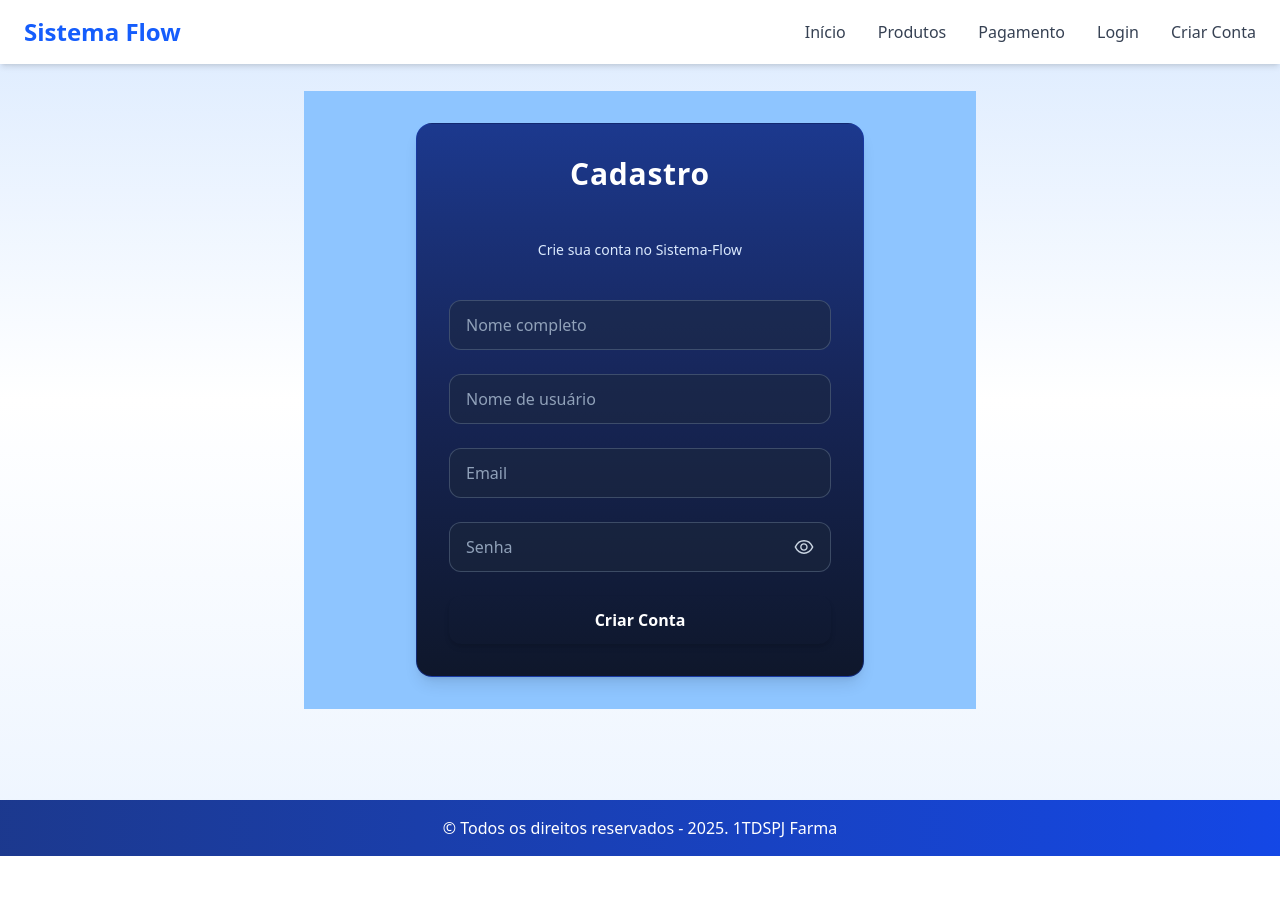
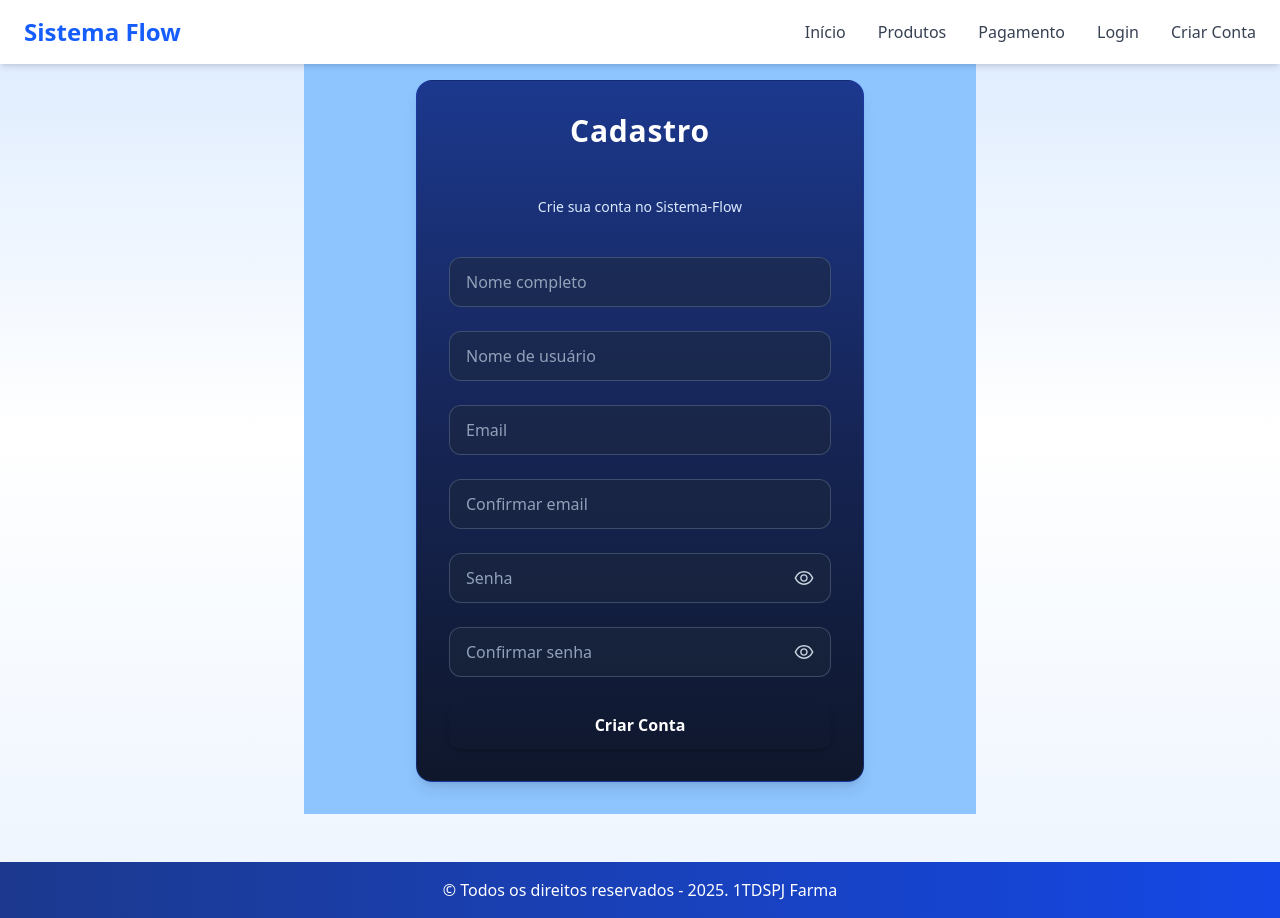
Before and after one commit to 1TDSPJ-2025/sistema-flow, a React (Vite) app: page /sistema-flow/criar-conta in a window 1280 px wide. Before the commit the page ends 856 px from the top, so only its background shows below. Built offline with nearby package versions, Linux system fonts and the light colour scheme; no server answers.

Commit message:
feat(cadastro): adiciona confimações de email e senha

```diff
--- a/db.json
+++ b/db.json
@@ -62,6 +62,15 @@
       "senha": "i7fM49dA7$l_",
       "email": "larilima@gmail.com",
       "nomeUsuario": "larislb"
+    },
+    {
+      "id": "dd24",
+      "nomeCompleto": "pedro augusto borges de sa",
+      "nomeUsuario": "pedrinuzuamk",
+      "email": "pedro1203@gmail.com",
+      "confirmarEmail": "pedro1203@gmail.com",
+      "senha": "lBO?67P10WA",
+      "confirmarSenha": "lBO?67P10WA"
     }
   ],
   "desconto": [
--- a/src/routes/CriarConta/index.tsx
+++ b/src/routes/CriarConta/index.tsx
@@ -1,6 +1,4 @@
 import { useForm } from "react-hook-form";
-import { useNavigate } from "react-router-dom";
-import type { Usuario } from "../../type/tipoUsuario";
 import { useEffect, useState } from "react";
 import { AiOutlineEye, AiOutlineEyeInvisible } from "react-icons/ai";
 
@@ -8,49 +6,62 @@ type CriarData = {
   nomeCompleto: string;
   nomeUsuario: string;
   email: string;
+  confirmarEmail: string;
   senha: string;
+  confirmarSenha: string;
 };
 
-
-export default function CriarConta(){
-
-
-
-    const { register, handleSubmit, formState: { errors } } = useForm<CriarData>();
-    const navigate = useNavigate();
+export default function CriarConta() {
+  const {
+    register,
+    handleSubmit,
+    formState: { errors },
+    watch,
+    reset,
+  } = useForm<CriarData>();
 
   const [showPassword, setShowPassword] = useState(false);
+  const [showConfirmPassword, setShowConfirmPassword] = useState(false);
 
   useEffect(() => {
-        document.title = "Criar Conta";
+    document.title = "Cadastro";
   }, []);
 
+  const email = watch("email");
+  const senha = watch("senha");
 
   const onSubmit = async (data: CriarData) => {
+    try {
       const res = await fetch(`http://localhost:3000/usuarios?email=${data.email}`);
-      const users: Usuario[] = await res.json();
+      const usuarios = await res.json();
 
-      const usuarioExistente = users.find(
-        (u) => u.email === data.email
-      );
-      if (usuarioExistente) {
-        alert("Nome de usuário ou email já cadastrado");
+      if (usuarios.length > 0) {
+        alert("Este email já está cadastrado. Tente outro.");
         return;
       }
-      await fetch("http://localhost:3000/usuarios", {
+      const cadastro = await fetch("http://localhost:3000/usuarios", {
         method: "POST",
         headers: { "Content-Type": "application/json" },
-        body: JSON.stringify(data)
+        body: JSON.stringify(data),
       });
-      alert("Cadastro realizado com sucesso");
-      navigate("/login");
+
+      if (cadastro.ok) {
+        alert("Cadastro realizado com sucesso!");
+        reset();
+      } else {
+        alert("Erro ao cadastrar. Tente novamente.");
+      }
+    } catch (error) {
+      console.error("Erro:", error);
+      alert("Erro de conexão com a API.");
+    }
   };
-    return(
+
+  return (
     <main className="min-h-screen w-full flex items-center justify-center bg-gradient-to-b from-blue-100 via-white to-blue-50 px-4 py-12">
       <div className="pagamento-container max-w-2xl w-full flex justify-center items-center">
         <form
-          onSubmit={handleSubmit(onSubmit)}
-          className="formularios w-full bg-gradient-to-b from-blue-800 via-blue-900 to-slate-900 rounded-2xl p-8 shadow-lg border border-blue-700/50 flex flex-col gap-6">
+          onSubmit={handleSubmit(onSubmit)}className="formularios w-full bg-gradient-to-b from-blue-800 via-blue-900 to-slate-900 rounded-2xl p-8 shadow-lg border border-blue-700/50 flex flex-col gap-6">
           <h1 className="text-3xl font-bold text-center mb-4 text-white">Cadastro</h1>
           <p className="text-center text-blue-100 text-sm mb-4">Crie sua conta no Sistema-Flow</p>
           <input
@@ -58,13 +69,15 @@ export default function CriarConta(){
             placeholder="Nome completo"
             className="inputlogcad"
             {...register("nomeCompleto", { required: "Nome completo é obrigatório" })}/>
-          {errors.nomeCompleto && (<p className="text-red-500 text-sm">{errors.nomeCompleto.message}</p>)}
+          {errors.nomeCompleto && <p className="text-red-500 text-sm">{errors.nomeCompleto.message}</p>}
+
           <input
             type="text"
             placeholder="Nome de usuário"
             className="inputlogcad"
             {...register("nomeUsuario", { required: "Nome de usuário é obrigatório" })}/>
-          {errors.nomeUsuario && (<p className="text-red-500 text-sm">{errors.nomeUsuario.message}</p>)}
+          {errors.nomeUsuario && <p className="text-red-500 text-sm">{errors.nomeUsuario.message}</p>}
+
           <input
             type="email"
             placeholder="Email"
@@ -75,7 +88,17 @@ export default function CriarConta(){
                 value: /^[^\s@]+@[^\s@]+\.[^\s@]+$/,
                 message: "Formato de email inválido",
               },})}/>
-          {errors.email && (<p className="text-red-500 text-sm">{errors.email.message}</p>)}
+          {errors.email && <p className="text-red-500 text-sm">{errors.email.message}</p>}
+
+          <input
+            type="email"
+            placeholder="Confirmar email"
+            className="inputlogcad"
+            {...register("confirmarEmail", {
+              required: "Confirmação de email é obrigatória",
+              validate: value => value === email || "Os emails não coincidem",})}/>
+          {errors.confirmarEmail && <p className="text-red-500 text-sm">{errors.confirmarEmail.message}</p>}
+
           <div className="relative">
             <input
               type={showPassword ? "text" : "password"}
@@ -94,10 +117,25 @@ export default function CriarConta(){
               {showPassword ? <AiOutlineEyeInvisible size={22} /> : <AiOutlineEye size={22} />}
             </button>
           </div>
-          {errors.senha && (<p className="text-red-500 text-sm">{errors.senha.message}</p>)}
-          <button type="submit" className="botaoenviar">
-            Criar Conta
+          {errors.senha && <p className="text-red-500 text-sm">{errors.senha.message}</p>}
+
+          <div className="relative">
+            <input
+              type={showConfirmPassword ? "text" : "password"}
+              placeholder="Confirmar senha"
+              className="inputlogcad pr-12"
+              {...register("confirmarSenha", {
+                required: "Confirmação de senha é obrigatória",
+                validate: value => value === senha || "As senhas estão diferentes, por favor confirme que a senha é a mesma nos dois campos",})}/>
+            <button
+              type="button"
+              onClick={() => setShowConfirmPassword(!showConfirmPassword)}
+              className="absolute right-4 top-1/2 -translate-y-1/2 text-slate-300 hover:text-white">
+              {showConfirmPassword ? <AiOutlineEyeInvisible size={22} /> : <AiOutlineEye size={22} />}
             </button>
+          </div>
+          {errors.confirmarSenha && <p className="text-red-500 text-sm">{errors.confirmarSenha.message}</p>}
+          <button type="submit" className="botaoenviar">Criar Conta</button>
         </form>
       </div>
     </main>
--- a/src/routes/Login/index.tsx
+++ b/src/routes/Login/index.tsx
@@ -21,19 +21,28 @@ export default function Login(){
         document.title = "Login";
     }, []);
 
-    const onSubmit = async (data: LoginData) => {
+    const onSubmit = async (data: LoginData): Promise<void> => {
+        const res = await fetch(`http://localhost:3000/usuarios?email=${data.email}`);
+        const users = await res.json();
 
-        const res = await fetch(
-            `http://localhost:3000/usuarios?email=${data.email}`);
-    const users = await res.json();
+        if (users.length === 0) {
+        alert("Email não encontrado.");
+        return;
+      }
 
-        if (users.length > 0) {
-        localStorage.setItem("usuarioLogado", JSON.stringify(users[0]));
-        setUser(users[0]);
+      const usuario = users[0];
+
+      if (usuario.senha !== data.senha) {
+        alert("Senha incorreta.");
+        return;
+      }
+
+      if (usuario.senha !== data.senha) {
+        alert("Senha incorreta.");
+        return;}
+        localStorage.setItem("usuarioLogado", JSON.stringify(usuario));
+        setUser(usuario);
         navigate("/sucesso");
-        } else {
-            alert("Usuário ou email inválido!");
-        }
     };
 
     return (
--- a/src/type/tipoUsuario.ts
+++ b/src/type/tipoUsuario.ts
@@ -3,4 +3,6 @@ export type Usuario = {
     nomeUsuario: string;
     email: string;
     senha: string;
+    confirmarEmail: string;
+    confirmarSenha: string;
 }
```
Lines whose indentation alone changed are shown as unchanged.
